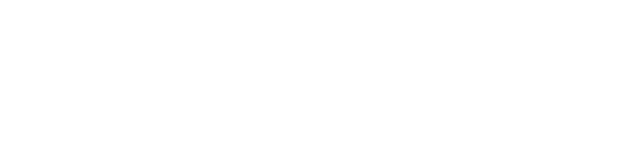
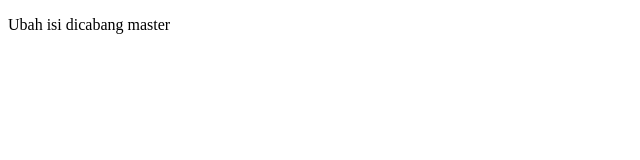
Before and after one commit to Fachrurazzi/belajar-git, a plain HTML site: page login.html in a window 1280 px wide. Shown: the whole page, without its empty margins (0-640 px from the left). Drawn offline with Linux system fonts and the light colour scheme.

Commit message:
ubah isi login.html di cabang master

```diff
--- a/login.html
+++ b/login.html
@@ -7,6 +7,6 @@
     <title>Halaman Login</title>
 </head>
 <body>
-
+    <p>Ubah isi dicabang master</p>
 </body>
 </html>
```
